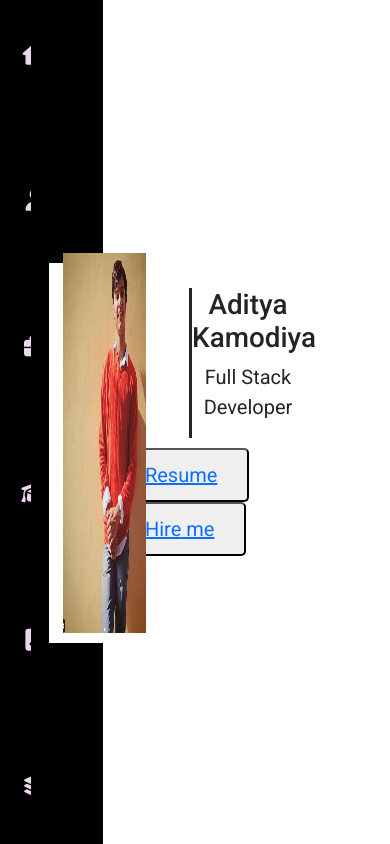
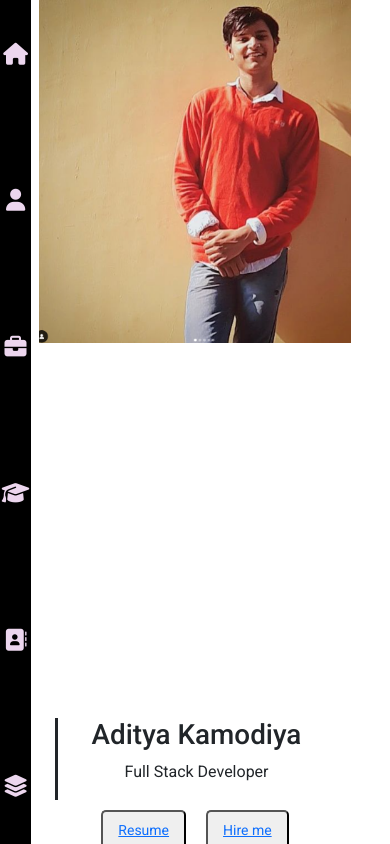
Before and after one commit to adityakamodiya/portfolio-react, a React (Create React App) app: page / in a window 390 px wide. Built offline with nearby package versions, Linux system fonts and the light colour scheme.

Commit message:
responsive

```diff
--- a/src/CSS/About.css
+++ b/src/CSS/About.css
@@ -13,15 +13,72 @@
   font-weight: 700;
   color: #fff;
 }
+
+.section-subtitle {
+  font-size: 1.3rem;
+  color: #f9f7f7;
+  margin-bottom: 40px;
+}
+
 @media (min-width: 1000px) {
   .container, .container-lg, .container-md, .container-sm, .container-xl, .container-xxl {
       max-width: 100% !important;
   }
 }
+
+/* Adjust for mobile devices */
+@media (max-width: 767px) {
+  .about-section {
+    padding: 10px 5%;
+    height: auto;
+  }
+
+  .section-title {
+    font-size: 2rem;
+  }
+
   .section-subtitle {
-    font-size: 1.3rem;
-    color: #f9f7f7;
-    margin-bottom: 40px;
+    font-size: 1rem;
+    margin-bottom: 20px;
+  }
+
+  .about-card {
+    padding: 20px;
+  }
+
+  .about-card p {
+    font-size: 1rem;
+  }
+
+  .profile-image {
+    width: 150px;
+    height: 150px;
+    margin-bottom: 15px;
+  }
+}
+
+@media (max-width: 480px) {
+  .section-title {
+    font-size: 1.8rem;
+  }
+
+  .section-subtitle {
+    font-size: 0.9rem;
+    margin-bottom: 15px;
+  }
+
+  .about-card {
+    padding: 15px;
+  }
+
+  .about-card p {
+    font-size: 0.9rem;
+  }
+
+  .profile-image {
+    width: 120px;
+    height: 120px;
+  }
 }
 
 /* Profile image */
--- a/src/CSS/Home.css
+++ b/src/CSS/Home.css
@@ -1,21 +1,125 @@
-.trail {
-    position: absolute;
-    width: 15px; /* Adjust size as needed */
-    height: 15px; /* Adjust size as needed */
-    border-radius: 50%;
-    background: rgba(255, 0, 0, 0.5); /* Adjust color as needed */
-    pointer-events: none;
-    filter: drop-shadow(1px 1px 1px yellow);
-    animation: trail-animation 0.4s ease-out;
+/* General Styles */
+* {
+  margin: 0;
+  padding: 0;
+  box-sizing: border-box;
+  font-family: 'Roboto', sans-serif;
+}
+
+/* Wrapper for full page */
+#wrapper {
+  height: 100vh;
+  margin-left: 8%;
+}
+
+/* Left-right container for desktop */
+.left-right {
+  position: relative;
+  display: flex;
+  min-height: 100vh;
+  width: 100%;
+}
+
+.left-right img {
+  box-shadow: -14px 10px white;
+  position: absolute;
+  left: 9%;
+  top: 30%;
+  height: 45%;
+  width: 23%;
+}
+
+.left-right .left {
+  background: black;
+  width: 20%;
+  height: 100vh;
+}
+
+.left-right .right {
+  display: flex;
+  flex-direction: column;
+  align-items: center;
+  justify-content: center;
+  width: 80%;
+  height: 100vh;
+}
+
+.left-right .right .name {
+  height: auto;
+  width: 40%;
+  font-size: 20px;
+  text-align: center;
+  margin-bottom: 10px;
+  border-left: 3px solid;
+}
+
+.left-right .right .buttons button {
+  border-radius: 5px;
+  padding: 10px 30px;
+  font-size: 20px;
+  margin: 0 10px;
+}
+
+/* Mobile responsive styles */
+@media (max-width: 768px) {
+  #wrapper {
+    margin-left: 0;
   }
 
-  @keyframes trail-animation {
-    from {
-      transform: scale(1);
-      opacity: 1;
-    }
-    to {
-      transform: scale(0);
-      opacity: 0;
-    }
+  .left-right {
+    flex-direction: column;
+    align-items: center;
+    justify-content: center;
   }
+
+  .left-right img {
+    position: relative;
+    left: auto;
+    top: auto;
+    width: 60%;
+    height: auto;
+    margin-bottom: 20px;
+  }
+
+  .left-right .right {
+    width: 100%;
+    padding: 20px;
+  }
+
+  .left-right .right .name {
+    width: 80%;
+    font-size: 18px;
+  }
+
+  .left-right .right .buttons button {
+    padding: 10px 20px;
+    font-size: 16px;
+  }
+}
+
+/* For extra small devices */
+@media (max-width: 480px) {
+  .left-right img {
+    width: 80%;
+  }
+
+.left-right .left{
+  display: none;
+}
+.left-right img{
+  box-shadow: none;
+}
+nav ul{
+  margin: 0;
+  padding-left: 0;
+
+}
+  .left-right .right .name {
+    font-size: 16px;
+  }
+
+  .left-right .right .buttons button {
+    padding: 8px 15px;
+    font-size: 14px;
+  }
+}
```
Lines whose indentation alone changed are shown as unchanged.
